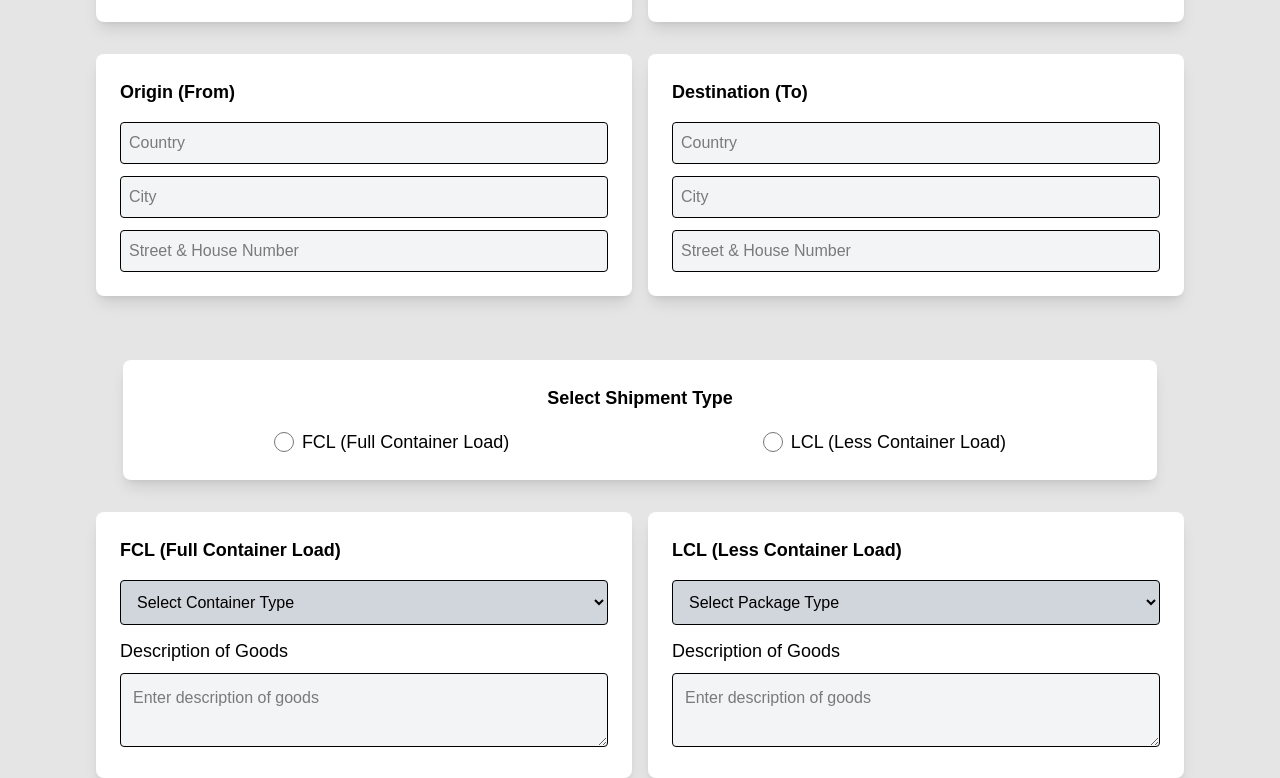
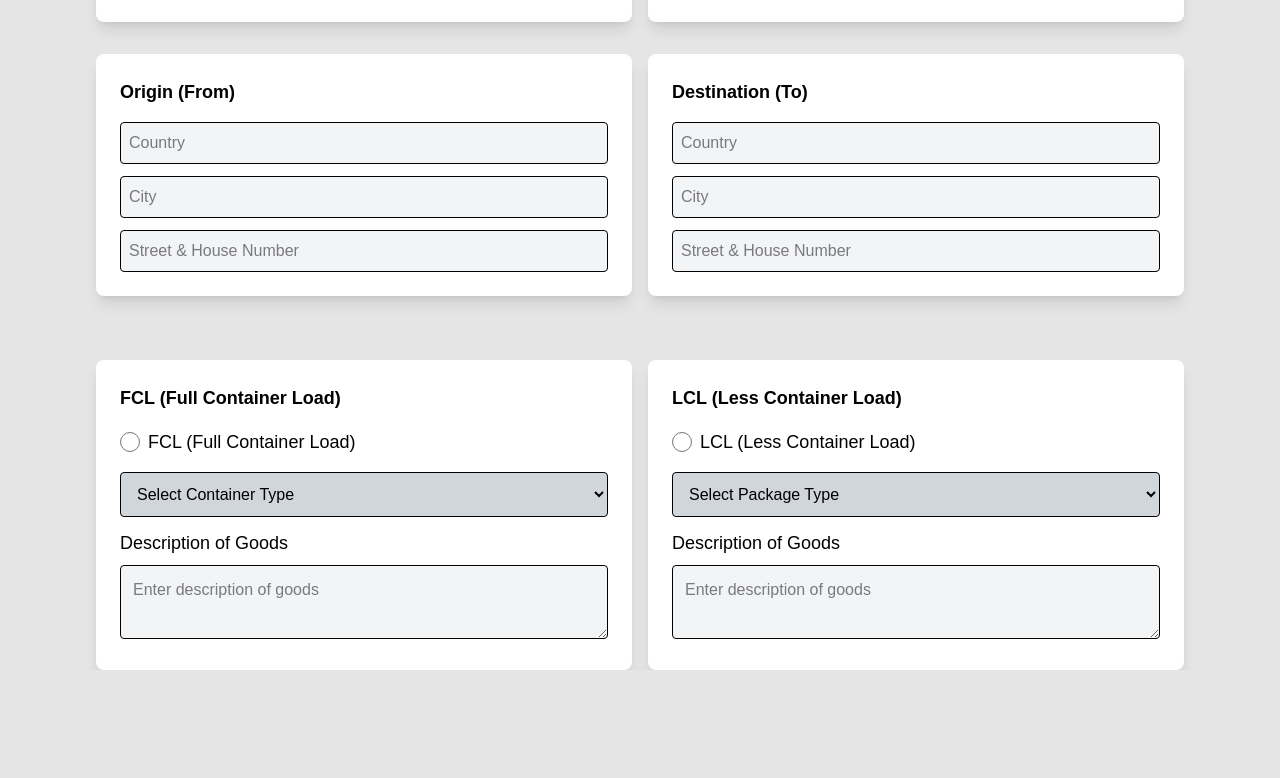
Before and after one commit to AlketKuehne/aquavinci, a Next.js app: page /shipment in a window 1280 px wide. Shown: the part 496-1274 px from the top of the page. After the commit the page ends 1166 px from the top, so only its background shows below. Built offline with nearby package versions, Linux system fonts and the light colour scheme.

Commit message:
edited again

```diff
--- a/app/shipment/page.tsx
+++ b/app/shipment/page.tsx
@@ -87,44 +87,21 @@ export default function ShipmentPage() {
           </div>
         </div>
 
-        {/* Shipment Type Section */}
-        <div className="w-full flex justify-center mt-16">
-          <div className="bg-white p-6 shadow-lg rounded-lg w-[95%] max-w-[1200px]">
-            <h2 className="text-lg font-bold mb-4 text-center">Select Shipment Type</h2>
-
-            <div className="flex justify-around w-full">
-              {/* FCL Option */}
-              <label className="flex items-center space-x-2">
-                <input
-                  type="radio"
-                  name="shipmentType"
-                  value="FCL"
-                  onChange={() => handleShipmentChange("FCL")}
-                  className="w-5 h-5"
-                />
-                <span className="text-lg font-medium">FCL (Full Container Load)</span>
-              </label>
-
-              {/* LCL Option */}
-              <label className="flex items-center space-x-2">
-                <input
-                  type="radio"
-                  name="shipmentType"
-                  value="LCL"
-                  onChange={() => handleShipmentChange("LCL")}
-                  className="w-5 h-5"
-                />
-                <span className="text-lg font-medium">LCL (Less Container Load)</span>
-              </label>
-            </div>
-          </div>
-        </div>
-
         {/* FCL und LCL Boxen */}
-        <div className="flex justify-between w-full mt-8 gap-x-4">
+        <div className="flex justify-between w-full mt-16 gap-x-4">
           {/* FCL Box */}
           <div className="bg-white p-6 shadow-lg rounded-lg w-1/2">
             <h2 className="text-lg font-bold mb-4">FCL (Full Container Load)</h2>
+            <label className="flex items-center space-x-2 mb-4">
+              <input
+                type="radio"
+                name="shipmentType"
+                value="FCL"
+                onChange={() => handleShipmentChange("FCL")}
+                className="w-5 h-5"
+              />
+              <span className="text-lg font-medium">FCL (Full Container Load)</span>
+            </label>
             <select
               disabled={shipmentType !== "FCL"}
               value={fclSelection}
@@ -146,6 +123,16 @@ export default function ShipmentPage() {
           {/* LCL Box */}
           <div className="bg-white p-6 shadow-lg rounded-lg w-1/2">
             <h2 className="text-lg font-bold mb-4">LCL (Less Container Load)</h2>
+            <label className="flex items-center space-x-2 mb-4">
+              <input
+                type="radio"
+                name="shipmentType"
+                value="LCL"
+                onChange={() => handleShipmentChange("LCL")}
+                className="w-5 h-5"
+              />
+              <span className="text-lg font-medium">LCL (Less Container Load)</span>
+            </label>
             <select
               disabled={shipmentType !== "LCL"}
               value={lclSelection}
```
